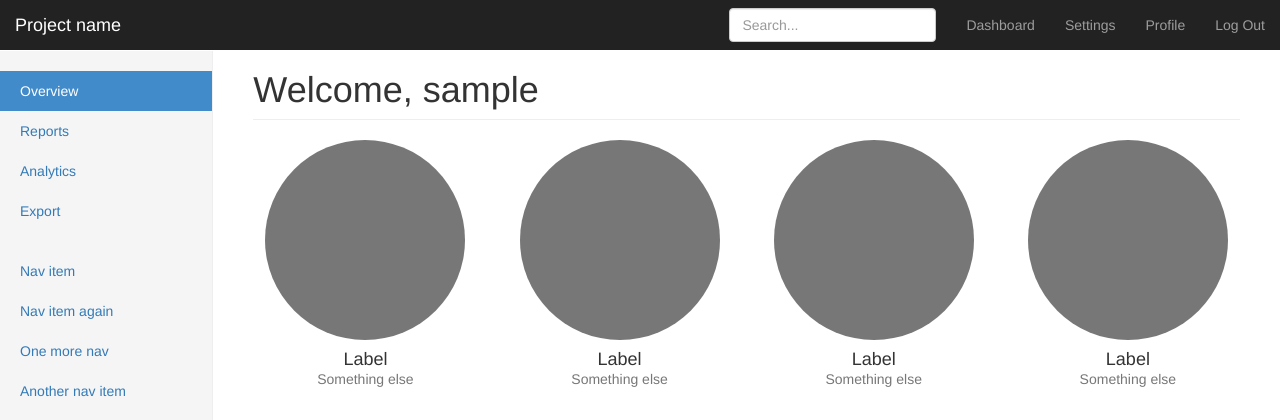
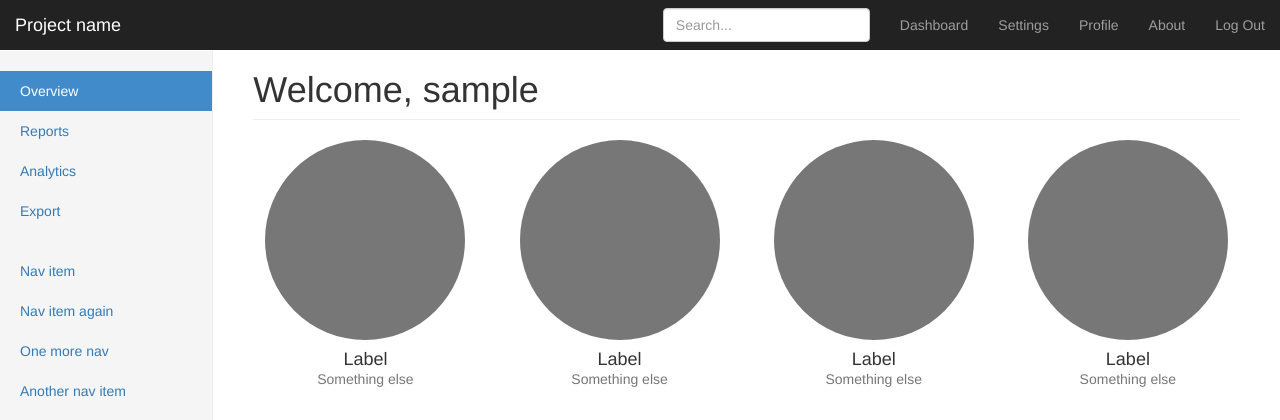
Before and after one commit to Gitesh007/flask_factorySet_signup, a Flask app: page /dashboard in a window 1280 px wide. Shown: the top 420 px of the page. Run offline with Flask 2, Linux system fonts and the light colour scheme; the visitor is signed in with stand-in values (Sample User, id 1); data comes from the database, SQL or seed files in the repository; both versions use the stored data as it was after the commit; some libraries are stand-ins or nearby versions.

Commit message:
Added about page to the navigation

```diff
--- a/application/__init__.py
+++ b/application/__init__.py
@@ -1,11 +1,11 @@
 """Initialize Flask app."""
 from flask import Flask
 from flask_sqlalchemy import SQLAlchemy
-from ddtrace import patch_all
+# from ddtrace import patch_all    # for logging purpose, will use it later
 
 
 db = SQLAlchemy()
-patch_all()
+# patch_all() # for logging purpose, will use it later
 
 
 def create_app():
--- a/application/routes.py
+++ b/application/routes.py
@@ -35,6 +35,8 @@ def login():
             if check_password_hash(user.password, form.password.data):
                 login_user(user, remember=form.remember.data)
                 return redirect(url_for('dashboard'))
+            else:
+                return redirect(url_for('login'))
 
         return '<h1>Invalid username or password</h1>'
         #return '<h1>' + form.username.data + ' ' + form.password.data + '</h1>'
@@ -49,10 +51,15 @@ def signup():
     if form.validate_on_submit():
         hashed_password = generate_password_hash(form.password.data, method='sha256')
         new_user = User(username=form.username.data, email=form.email.data, password=hashed_password)
-        db.session.add(new_user)
-        db.session.commit()
 
-        return '<h1>New user has been created!</h1>'
+        if bool(User.query.filter_by(email=form.email.data).first()):
+            return redirect(url_for('signup'))
+        else:
+            db.session.add(new_user)
+            db.session.commit()
+            return redirect(url_for('login'))
+
+        # return redirect(url_for('login'))
         #return '<h1>' + form.username.data + ' ' + form.email.data + ' ' + form.password.data + '</h1>'
 
     return render_template('signup.html', form=form)
@@ -71,5 +78,10 @@ def logout():
     return redirect(url_for('index'))
 
 
+@app.route("/about")
+def about():
+    return render_template('about.html', title='About')
+
+
 # if __name__ == '__main__':
 #     app.run(debug=True)
--- a/application/templates/dashboard.html
+++ b/application/templates/dashboard.html
@@ -26,6 +26,7 @@ Dashboard
             <li><a href="#">Dashboard</a></li>
             <li><a href="#">Settings</a></li>
             <li><a href="#">Profile</a></li>
+            <li><a href="{{ url_for('about') }}">About</a></li>
             <li><a href="{{ url_for('logout') }}">Log Out</a></li>
           </ul>
           <form class="navbar-form navbar-right">
--- a/application/templates/index.html
+++ b/application/templates/index.html
@@ -26,6 +26,7 @@ Demo App
             <li class="active"><a href="#">Home</a></li>
             <li><a href="{{ url_for('login') }}">Login</a></li>
             <li><a href="{{ url_for('signup') }}">Sign Up</a></li>
+            <li><a href="{{ url_for('about') }}">About</a></li>
           </ul>
         </div><!--/.nav-collapse -->
       </div>
```
Also changed, not shown: application/templates/about.html (added, +11 -0 lines), application/college.db.
